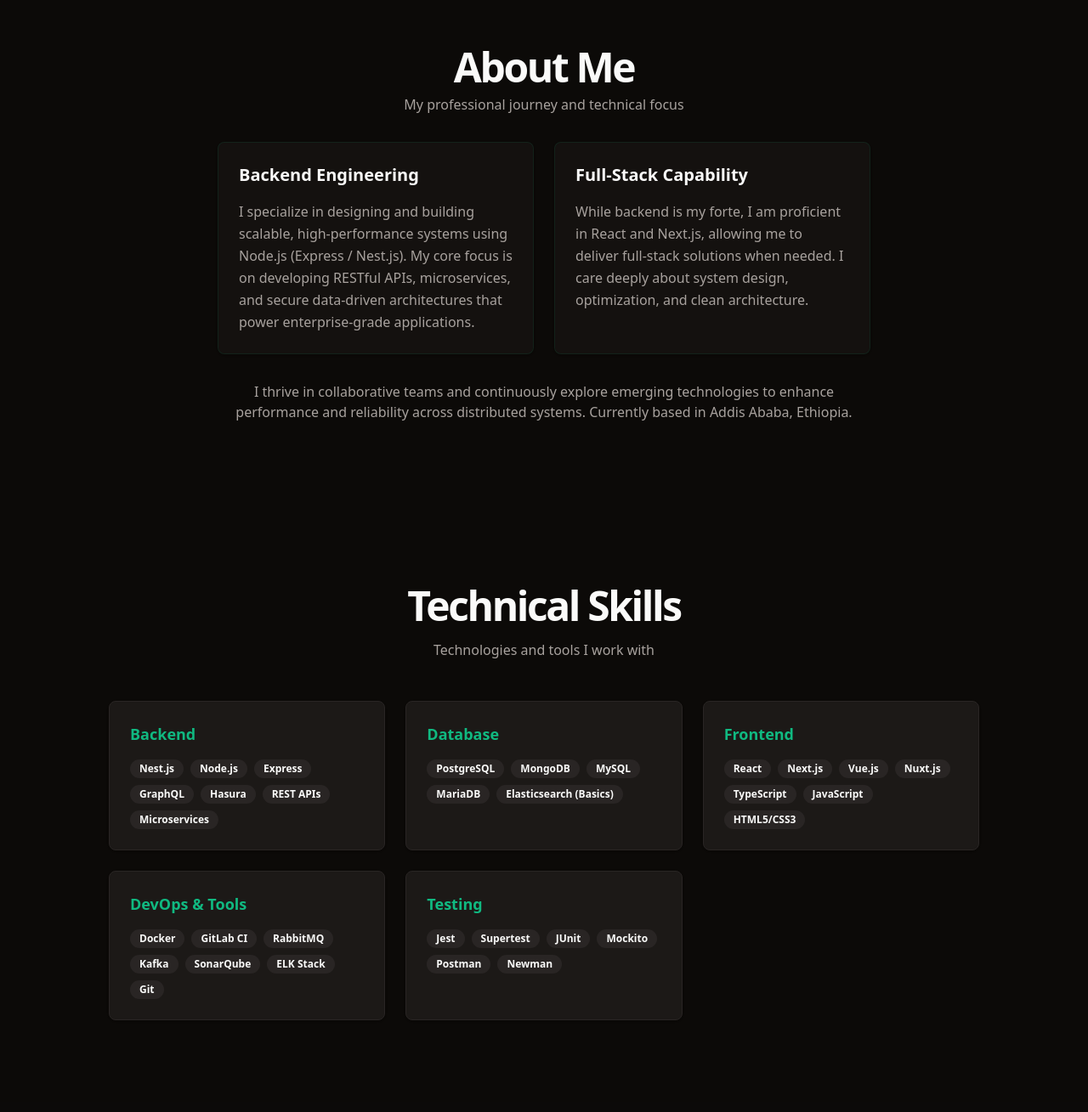
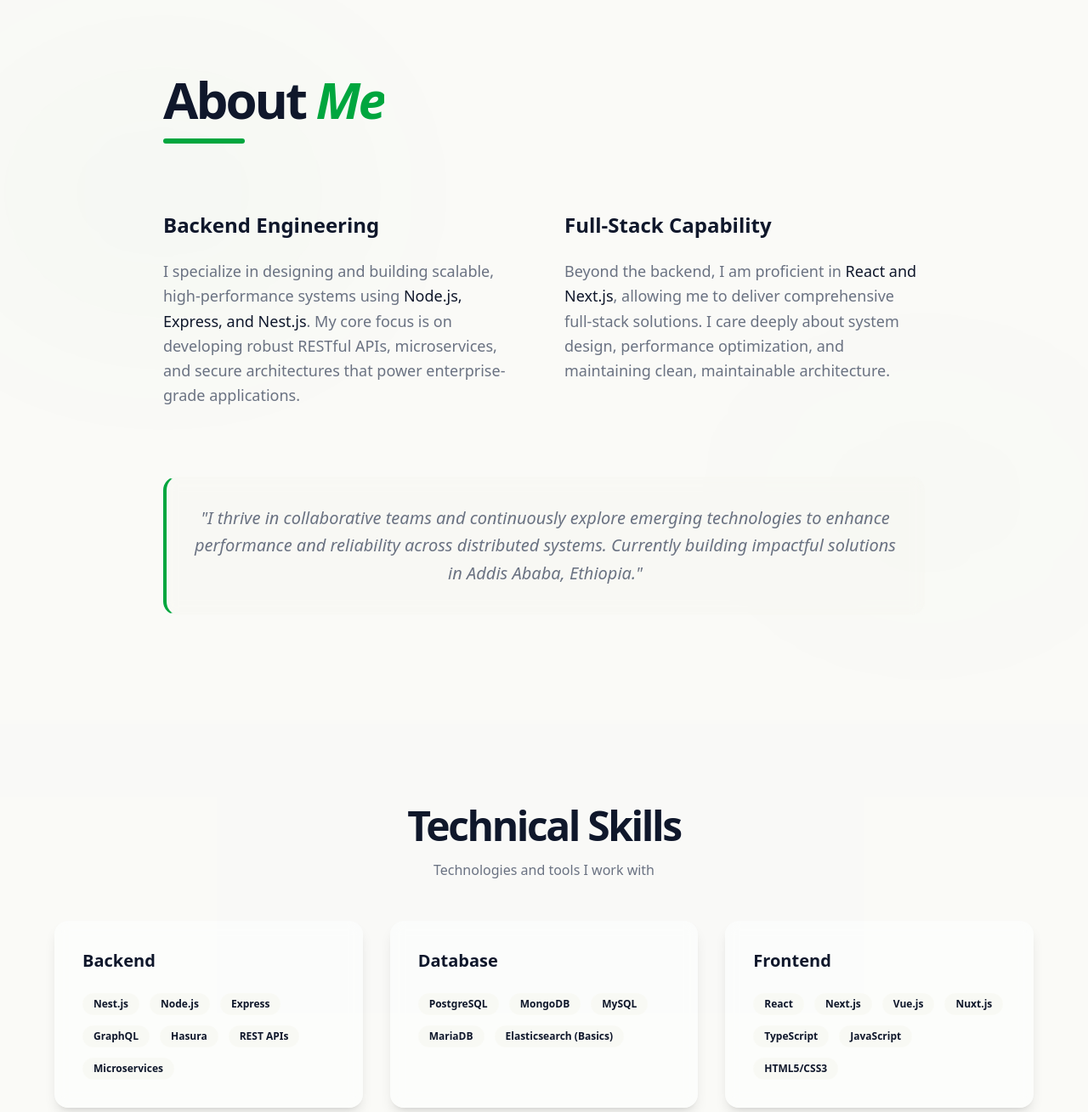
Before and after one commit to sami-yesha/Personl-Portfolio, a Next.js app: page / in a window 1280 px wide. Shown: the part 841-2150 px from the top of the page at 85% size. Built offline with nearby package versions, Linux system fonts and the light colour scheme.

Commit message:
add theme

```diff
--- a/package.json
+++ b/package.json
@@ -16,6 +16,7 @@
     "framer-motion": "^12.29.2",
     "lucide-react": "^0.563.0",
     "next": "16.1.6",
+    "next-themes": "^0.4.6",
     "react": "19.2.3",
     "react-dom": "19.2.3",
     "tailwind-merge": "^3.4.0"
--- a/src/app/globals.css
+++ b/src/app/globals.css
@@ -1,38 +1,33 @@
 @import "tailwindcss";
 
 @theme {
-  /* Warm Stone & Emerald Palette */
-  --color-background: #0c0a09; /* warm-stone-950 */
-  --color-foreground: #fafaf9; /* warm-stone-50 */
+  --color-background: var(--background);
+  --color-foreground: var(--foreground);
 
-  --color-card: #1c1917; /* warm-stone-900 */
-  --color-card-foreground: #fafaf9;
+  --color-card: var(--card);
+  --color-card-foreground: var(--card-foreground);
 
-  --color-popover: #0c0a09;
-  --color-popover-foreground: #fafaf9;
+  --color-popover: var(--popover);
+  --color-popover-foreground: var(--popover-foreground);
 
-  --color-primary: #10b981; /* emerald-500 */
-  --color-primary-foreground: #ffffff;
+  --color-primary: var(--primary);
+  --color-primary-foreground: var(--primary-foreground);
 
-  --color-secondary: #292524; /* warm-stone-800 */
-  --color-secondary-foreground: #fafaf9;
+  --color-secondary: var(--secondary);
+  --color-secondary-foreground: var(--secondary-foreground);
 
-  --color-muted: #292524;
-  --color-muted-foreground: #a8a29e; /* warm-stone-400 */
+  --color-muted: var(--muted);
+  --color-muted-foreground: var(--muted-foreground);
 
-  --color-accent: #292524;
-  --color-accent-foreground: #fafaf9;
+  --color-accent: var(--accent);
+  --color-accent-foreground: var(--accent-foreground);
 
-  --color-destructive: #ef4444;
-  --color-destructive-foreground: #fafaf9;
+  --color-destructive: var(--destructive);
+  --color-destructive-foreground: var(--destructive-foreground);
 
-  --color-border: #292524;
-  --color-input: #292524;
-  --color-ring: #10b981;
-
-  --radius-lg: 0.5rem;
-  --radius-md: calc(0.5rem - 2px);
-  --radius-sm: calc(0.5rem - 4px);
+  --color-border: var(--border);
+  --color-input: var(--input);
+  --color-ring: var(--ring);
 
   --animate-accordion-down: accordion-down 0.2s ease-out;
   --animate-accordion-up: accordion-up 0.2s ease-out;
@@ -47,22 +42,88 @@
   }
 }
 
-/* Custom Scrollbar */
+:root {
+  /* Light Mode - Warm & Clean */
+  --background: oklch(0.985 0.005 106.423); /* warm white */
+  --foreground: oklch(0.208 0.042 265.755); /* deep warm grey */
+
+  --card: oklch(1 0 0);
+  --card-foreground: oklch(0.208 0.042 265.755);
+
+  --popover: oklch(1 0 0);
+  --popover-foreground: oklch(0.208 0.042 265.755);
+
+  --primary: oklch(0.627 0.194 149.214); /* Emerald-ish Green */
+  --primary-foreground: oklch(0.985 0.005 106.423);
+
+  --secondary: oklch(0.967 0.01 106.423); /* very light warm grey */
+  --secondary-foreground: oklch(0.208 0.042 265.755);
+
+  --muted: oklch(0.967 0.01 106.423);
+  --muted-foreground: oklch(0.551 0.027 264.364);
+
+  --accent: oklch(0.967 0.01 106.423);
+  --accent-foreground: oklch(0.208 0.042 265.755);
+
+  --destructive: oklch(0.577 0.245 27.325);
+  --destructive-foreground: oklch(0.985 0.005 106.423);
+
+  --border: oklch(0.929 0.013 106.423);
+  --input: oklch(0.929 0.013 106.423);
+  --ring: oklch(0.627 0.194 149.214);
+
+  --radius-lg: 0.5rem;
+  --radius-md: calc(0.5rem - 2px);
+  --radius-sm: calc(0.5rem - 4px);
+}
+
+.dark {
+  /* Dark Mode - Warm Stone & Emerald (Preserved but dynamic) */
+  --background: oklch(0.141 0.01 80.52); /* stone-950 */
+  --foreground: oklch(0.983 0.004 90.77); /* stone-50 */
+
+  --card: oklch(0.19 0.013 80.52); /* stone-900 */
+  --card-foreground: oklch(0.983 0.004 90.77);
+
+  --popover: oklch(0.141 0.01 80.52);
+  --popover-foreground: oklch(0.983 0.004 90.77);
+
+  --primary: oklch(0.67 0.16 150); /* slightly brighter emerald for dark mode */
+  --primary-foreground: oklch(0.985 0.005 106.423);
+
+  --secondary: oklch(0.25 0.015 80.52); /* stone-800 */
+  --secondary-foreground: oklch(0.983 0.004 90.77);
+
+  --muted: oklch(0.25 0.015 80.52);
+  --muted-foreground: oklch(0.65 0.02 90.77); /* stone-400 */
+
+  --accent: oklch(0.25 0.015 80.52);
+  --accent-foreground: oklch(0.983 0.004 90.77);
+
+  --destructive: oklch(0.577 0.245 27.325);
+  --destructive-foreground: oklch(0.983 0.004 90.77);
+
+  --border: oklch(0.25 0.015 80.52);
+  --input: oklch(0.25 0.015 80.52);
+  --ring: oklch(0.40 0.12 150);
+}
+
+/* Custom Scrollbar using vars */
 ::-webkit-scrollbar {
   width: 10px;
 }
 
 ::-webkit-scrollbar-track {
-  background: var(--color-background);
+  background: var(--background);
 }
 
 ::-webkit-scrollbar-thumb {
-  background: var(--color-muted);
+  background: var(--muted);
   border-radius: 5px;
 }
 
 ::-webkit-scrollbar-thumb:hover {
-  background: var(--color-border);
+  background: var(--border);
 }
 
 html {
--- a/src/app/layout.tsx
+++ b/src/app/layout.tsx
@@ -3,6 +3,7 @@
 import "./globals.css";
 import { cn } from "@/lib/utils";
 import { Navbar } from "@/components/Navbar";
+import { ThemeProvider } from "@/components/theme-provider";
 
 const geistSans = Geist({
   variable: "--font-geist-sans",
@@ -49,18 +50,25 @@
   children: React.ReactNode;
 }>) {
   return (
-    <html lang="en" className="dark scroll-smooth">
+    <html lang="en" className="scroll-smooth" suppressHydrationWarning>
       <body
         className={cn(
           geistSans.variable,
           geistMono.variable,
-          "antialiased min-h-screen bg-background font-sans text-foreground selection:bg-primary/20 selection:text-primary"
+          "antialiased min-h-screen bg-background font-sans text-foreground selection:bg-primary/20 selection:text-primary transition-colors duration-300"
         )}
       >
-        <main className="flex flex-col min-h-screen">
-          <Navbar />
-          {children}
-        </main>
+        <ThemeProvider
+          attribute="class"
+          defaultTheme="system"
+          enableSystem
+          disableTransitionOnChange
+        >
+          <main className="flex flex-col min-h-screen">
+            <Navbar />
+            {children}
+          </main>
+        </ThemeProvider>
       </body>
     </html>
   );
--- a/src/components/About.tsx
+++ b/src/components/About.tsx
@@ -1,53 +1,63 @@
 "use client";
 
 import { motion } from "framer-motion";
-import { Card, CardContent } from "@/components/ui/card";
+import { Reveal } from "./Reveal";
 
 export function About() {
   return (
-    <section id="about" className="py-24 bg-background/50 relative">
-      <div className="container px-4 md:px-6">
-        <motion.div
-          initial={{ opacity: 0, y: 20 }}
-          whileInView={{ opacity: 1, y: 0 }}
-          viewport={{ once: true }}
-          transition={{ duration: 0.5 }}
-          className="max-w-3xl mx-auto space-y-8"
-        >
-          <div className="text-center space-y-2">
-            <h2 className="text-3xl font-bold tracking-tighter sm:text-4xl md:text-5xl">About Me</h2>
-            <p className="text-muted-foreground">My professional journey and technical focus</p>
+    <section id="about" className="py-32 bg-background relative overflow-hidden">
+      {/* Background Decorative Elements */}
+      <div className="absolute top-0 left-0 w-full h-full overflow-hidden pointer-events-none opacity-20">
+        <div className="absolute top-[10%] left-[-5%] w-[40%] h-[40%] bg-primary/10 rounded-full blur-[120px]" />
+        <div className="absolute bottom-[10%] right-[-5%] w-[40%] h-[40%] bg-primary/5 rounded-full blur-[120px]" />
       </div>
 
-          <div className="grid gap-6 md:grid-cols-2">
-            <Card className="bg-card/50 border-primary/10">
-              <CardContent className="pt-6 space-y-4">
-                <h3 className="font-semibold text-xl">Backend Engineering</h3>
-                <p className="text-muted-foreground leading-relaxed">
-                  I specialize in designing and building scalable, high-performance systems using Node.js (Express / Nest.js).
-                  My core focus is on developing RESTful APIs, microservices, and secure data-driven architectures that power enterprise-grade applications.
+      <div className="container px-4 md:px-6 relative z-10 mx-auto">
+        <div className="max-w-4xl mx-auto">
+          <Reveal>
+            <div className="space-y-4 mb-20 text-center md:text-left">
+              <h2 className="text-4xl font-bold tracking-tighter sm:text-5xl md:text-6xl text-foreground">
+                About <span className="text-primary italic">Me</span>
+              </h2>
+              <div className="h-1.5 w-24 bg-primary rounded-full mx-auto md:mx-0" />
+            </div>
+          </Reveal>
+
+          <div className="grid gap-12 md:grid-cols-2 items-start">
+            <Reveal delay={0.3}>
+              <div className="space-y-6">
+                <h3 className="text-2xl font-bold text-foreground">Backend Engineering</h3>
+                <p className="text-lg text-muted-foreground leading-relaxed">
+                  I specialize in designing and building scalable, high-performance systems using
+                  <span className="text-foreground font-medium"> Node.js, Express, and Nest.js</span>.
+                  My core focus is on developing robust RESTful APIs, microservices, and secure
+                  architectures that power enterprise-grade applications.
                 </p>
-              </CardContent>
-            </Card>
+              </div>
+            </Reveal>
 
-            <Card className="bg-card/50 border-primary/10">
-              <CardContent className="pt-6 space-y-4">
-                <h3 className="font-semibold text-xl">Full-Stack Capability</h3>
-                <p className="text-muted-foreground leading-relaxed">
-                  While backend is my forte, I am proficient in React and Next.js, allowing me to deliver full-stack solutions when needed.
-                  I care deeply about system design, optimization, and clean architecture.
+            <Reveal delay={0.5}>
+              <div className="space-y-6">
+                <h3 className="text-2xl font-bold text-foreground">Full-Stack Capability</h3>
+                <p className="text-lg text-muted-foreground leading-relaxed">
+                  Beyond the backend, I am proficient in <span className="text-foreground font-medium">React and Next.js</span>,
+                  allowing me to deliver comprehensive full-stack solutions. I care deeply about
+                  system design, performance optimization, and maintaining clean, maintainable architecture.
                 </p>
-              </CardContent>
-            </Card>
+              </div>
+            </Reveal>
           </div>
 
-          <div className="prose prose-invert max-w-none text-muted-foreground text-center">
-            <p>
-              I thrive in collaborative teams and continuously explore emerging technologies to enhance performance and reliability across distributed systems.
-              Currently based in Addis Ababa, Ethiopia.
+          <Reveal delay={0.7}>
+            <div className="mt-20 p-8 rounded-2xl bg-secondary/30 backdrop-blur-sm border border-white/5 border-l-primary border-l-4">
+              <p className="text-xl text-muted-foreground italic leading-relaxed text-center">
+                "I thrive in collaborative teams and continuously explore emerging technologies to
+                enhance performance and reliability across distributed systems. Currently building
+                impactful solutions in Addis Ababa, Ethiopia."
               </p>
             </div>
-        </motion.div>
+          </Reveal>
+        </div>
       </div>
     </section>
   );
--- /dev/null
+++ b/src/components/Reveal.tsx
@@ -0,0 +1,39 @@
+"use client";
+
+import React, { useEffect, useRef } from "react";
+import { motion, useInView, useAnimation } from "framer-motion";
+
+interface Props {
+  children: React.ReactNode;
+  width?: "fit-content" | "100%";
+  delay?: number;
+}
+
+export const Reveal = ({ children, width = "fit-content", delay = 0.25 }: Props) => {
+  const ref = useRef(null);
+  const isInView = useInView(ref, { once: true });
+
+  const mainControls = useAnimation();
+
+  useEffect(() => {
+    if (isInView) {
+      mainControls.start("visible");
+    }
+  }, [isInView]);
+
+  return (
+    <div ref={ref} style={{ position: "relative", width, overflow: "hidden" }}>
+      <motion.div
+        variants={{
+          hidden: { opacity: 0, y: 30 },
+          visible: { opacity: 1, y: 0 },
+        }}
+        initial="hidden"
+        animate={mainControls}
+        transition={{ duration: 0.6, delay, ease: [0.22, 1, 0.36, 1] }}
+      >
+        {children}
+      </motion.div>
+    </div>
+  );
+};
--- a/src/components/Skills.tsx
+++ b/src/components/Skills.tsx
@@ -35,20 +35,25 @@
           <p className="text-muted-foreground">Technologies and tools I work with</p>
         </div>
 
-        <div className="grid gap-6 md:grid-cols-2 lg:grid-cols-3 max-w-5xl mx-auto">
+        <div className="grid gap-8 md:grid-cols-2 lg:grid-cols-3 max-w-6xl mx-auto">
           {skillCategories.map((category, index) => (
             <motion.div
               key={index}
-              initial={{ opacity: 0, scale: 0.95 }}
-              whileInView={{ opacity: 1, scale: 1 }}
+              initial={{ opacity: 0, y: 20 }}
+              whileInView={{ opacity: 1, y: 0 }}
               viewport={{ once: true }}
-              transition={{ duration: 0.4, delay: index * 0.1 }}
-              className="p-6 bg-card rounded-lg border border-border shadow-sm hover:border-primary/50 transition-colors"
+              transition={{ duration: 0.5, delay: index * 0.1 }}
+              whileHover={{ y: -5, transition: { duration: 0.2 } }}
+              className="p-8 bg-card/50 backdrop-blur-sm rounded-2xl border border-white/5 shadow-lg hover:shadow-primary/10 hover:border-primary/20 transition-colors group"
             >
-              <h3 className="text-lg font-semibold mb-4 text-primary">{category.title}</h3>
-              <div className="flex flex-wrap gap-2">
+              <h3 className="text-xl font-bold mb-6 text-foreground group-hover:text-primary transition-colors">{category.title}</h3>
+              <div className="flex flex-wrap gap-3">
                 {category.skills.map((skill) => (
-                  <Badge key={skill} variant="secondary" className="hover:bg-primary hover:text-primary-foreground transition-colors">
+                  <Badge
+                    key={skill}
+                    variant="secondary"
+                    className="px-3 py-1 bg-secondary/50 hover:bg-primary hover:text-primary-foreground transition-all duration-300 border border-white/5"
+                  >
                     {skill}
                   </Badge>
                 ))}
--- /dev/null
+++ b/src/components/theme-provider.tsx
@@ -0,0 +1,11 @@
+"use client";
+
+import * as React from "react";
+import { ThemeProvider as NextThemesProvider } from "next-themes";
+
+export function ThemeProvider({
+  children,
+  ...props
+}: React.ComponentProps<typeof NextThemesProvider>) {
+  return <NextThemesProvider {...props}>{children}</NextThemesProvider>;
+}
```
Also changed, not shown: src/components/Navbar.tsx (+21 -7 lines), src/components/Projects.tsx (+13 -11 lines), src/components/theme-toggle.tsx (added, +58 -0 lines), 1 other file (tests, documents, lock files or other folders). Lines whose indentation alone changed are shown as unchanged.
